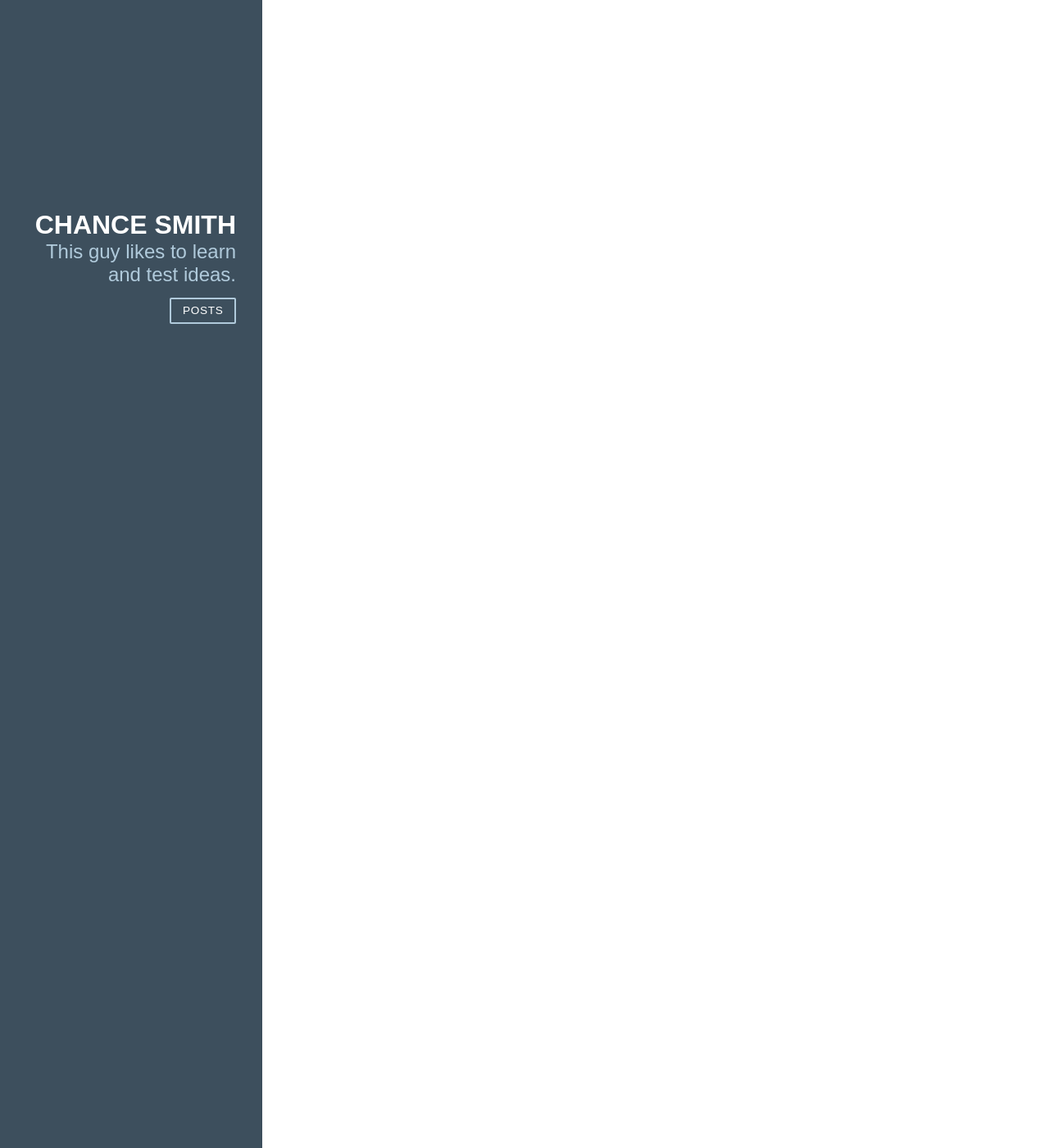
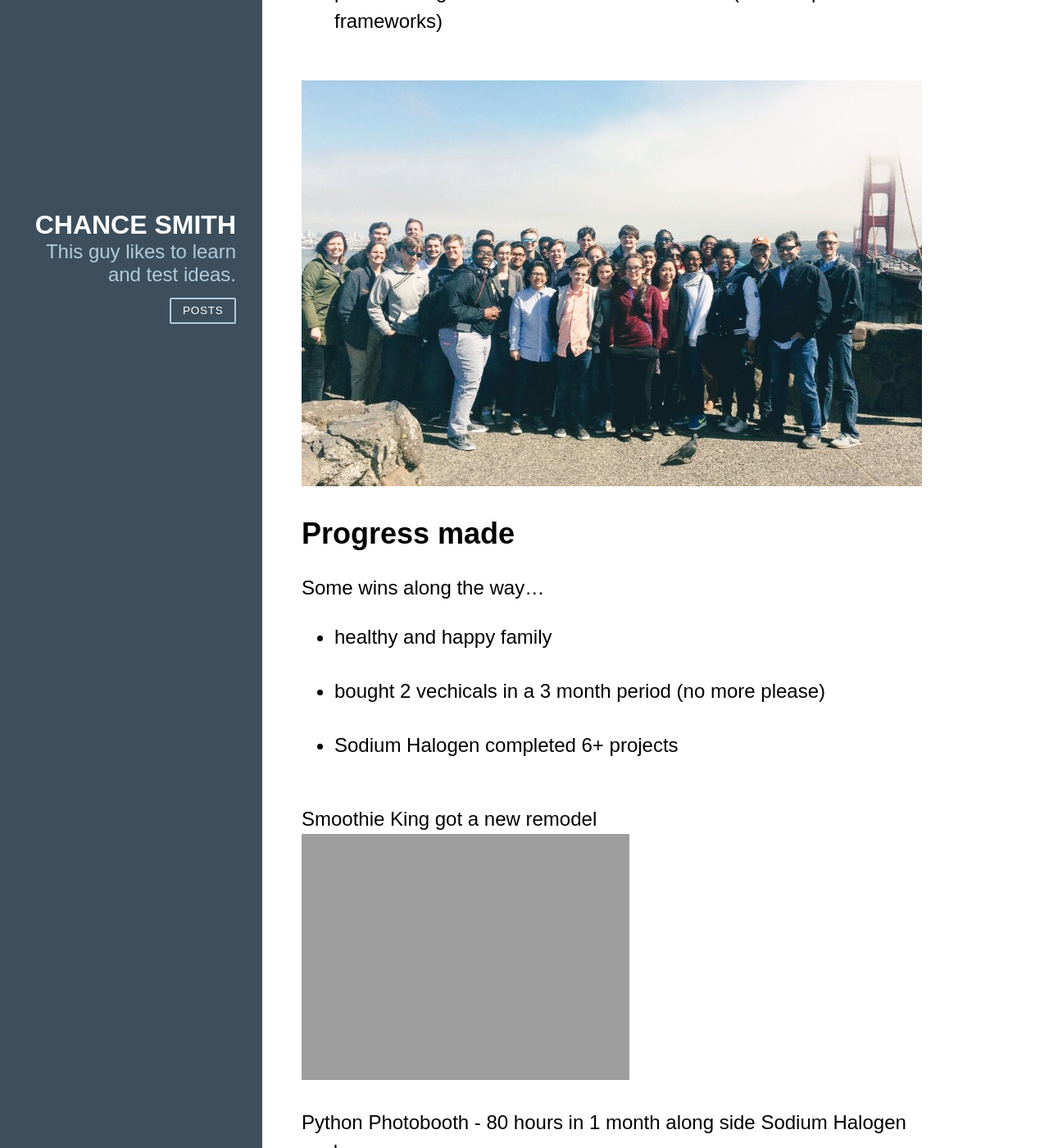
Before and after one commit to chancesmith/chance-smith-blog, a Jekyll site: the page built from _posts/2017-12-30-2017-review.markdown, in a window 1280 px wide and 1400 px high, scrolled down 6559 px. Shown: the whole window at 82% size. Built offline with Jekyll 4.4.1, drawn with Linux system fonts in a browser that asks for light colours; some of the changed text lies outside the part shown.

Commit message:
adds images to 2017 review post

```diff
--- a/_posts/2017-12-30-2017-review.markdown
+++ b/_posts/2017-12-30-2017-review.markdown
@@ -10,12 +10,12 @@ With goals set last year, and 12 months past, let's see what my 2017 looked like
 
 # Goals set for 2017
 
-+ [X] 7 streams of income
-+ [ ] 3 books a month
 + [X] lead a meetup
 + [X] teach coding workshops
 + [X] attend 2 conferences
++ [ ] 3 books a month
 + [X] mentor new coders
++ [X] 7 streams of income
 
 *Time tracking metrics first:*
 tracked in [Toggl](https://toggl.com/)
@@ -99,10 +106,28 @@ The workshops, leading a meetup, and now mentoring a couple members in Sodium Ha
 + made a average 13% ROI on each crypto investment with a total of 105% ROI
 + practiced a good bit with ReactJS and VueJS (Javascript frameworks)
 
+![devcat trip 2017]({{ "/assets/2017/12/devcat-trip-2017.jpg" | absolute_url }})
+
+## Progress made
+
+Some wins along the way...
+
++ healthy and happy family
++ bought 2 vechicals in a 3 month period (no more please)
++ Sodium Halogen completed 6+ projects
+
+Smoothie King got a new remodel
+![sk remodel 2017]({{ "/assets/2017/12/sk-remodel.JPG" | absolute_url }})
+
+Python Photobooth - 80 hours in 1 month along side Sodium Halogen work.
+![python photo booth 2017]({{ "/assets/2017/12/python-photo-booth-theco-buses.JPG" | absolute_url }})
+
 ## Warp up
 
 I recommend everyone set goals and keep track. This has been very insightful.
 
 Now I need to set my goals for next year. Join me. 😊
 
+![chance smith]({{ "/assets/2017/12/chance-smith.JPG" | absolute_url }})
+
 If you liked this or want to chat, [get in touch with me](https://twitter.com/Chance_Smith).
--- a/_sass/_blog.scss
+++ b/_sass/_blog.scss
@@ -15,6 +15,9 @@ a:focus {
 
 h3 {
   font-weight: 100;
+}
+img {
+  max-width: 100% !important;
 }
 
 /* LAYOUT CSS */
```
Also changed, not shown: other parts of _posts/2017-12-30-2017-review.markdown (+7 -0 lines), assets/2017/12/chance-meetup.jpg (added), assets/2017/12/chance-smith.JPG (added), assets/2017/12/devcat-trip-2017.jpg (added), assets/2017/12/devcat-workshop-2.jpg (added), assets/2017/12/devcat-workshop.jpg (added), assets/2017/12/python-photo-booth-theco-buses.JPG (added), 2 other files.
